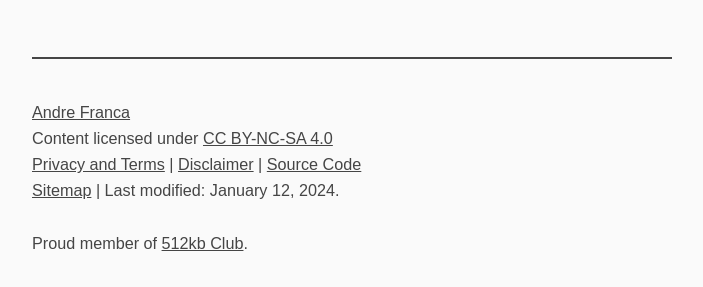
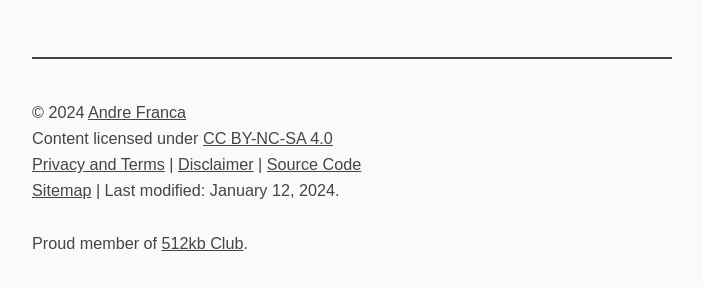
Before and after one commit to a-franca/abf.li, a Jekyll site: the page built from pages/index.md, in a window 1280 px wide. Shown: the part 1269-1556 px from the top of the page, without its empty margins (288-991 px from the left). Built offline with Jekyll 4.4.1, drawn with Linux system fonts in a browser that asks for light colours.

Commit message:
add new variables

```diff
--- a/_config.yml
+++ b/_config.yml
@@ -7,6 +7,7 @@ baseurl: ''
 locale: 'en-US'
 timezone: 'America/New_York'
 license: 'CC BY-NC-SA 4.0'
+license_url: 'https://creativecommons.org/licenses/by-nc-sa/4.0/'
 robots: '/robots.txt'
 sitemap: '/sitemap.xml'
 source_code: 'https://github.com/a-franca/abf.li'
@@ -41,6 +42,7 @@ author:
   git: 'https://github.com/a-franca'
   mastodon: 'https://mstdn.abf.li/@andre'
   mastodon-handle: 'andre@mstdn.abf.li'
+  copy: '© 2024'
 
 # Tag settinngs
 tag_page_layout: tagged
```
